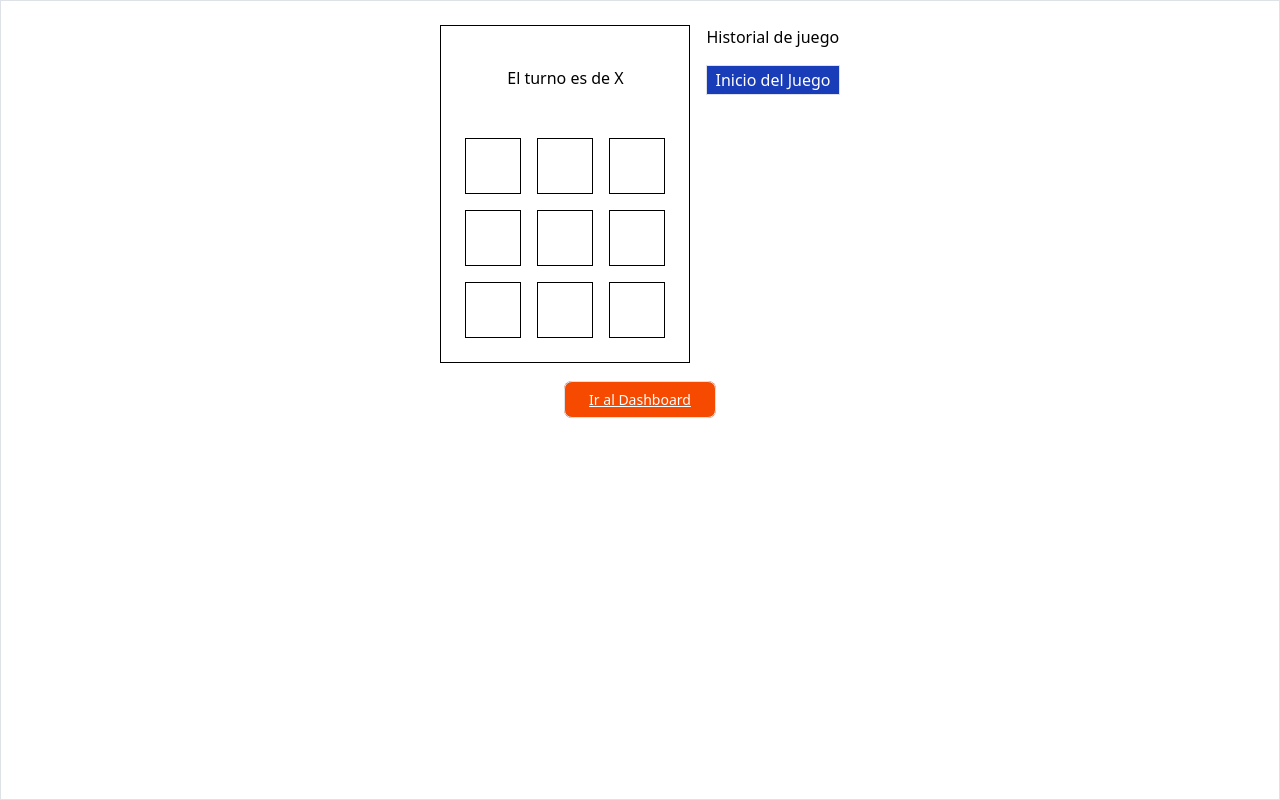
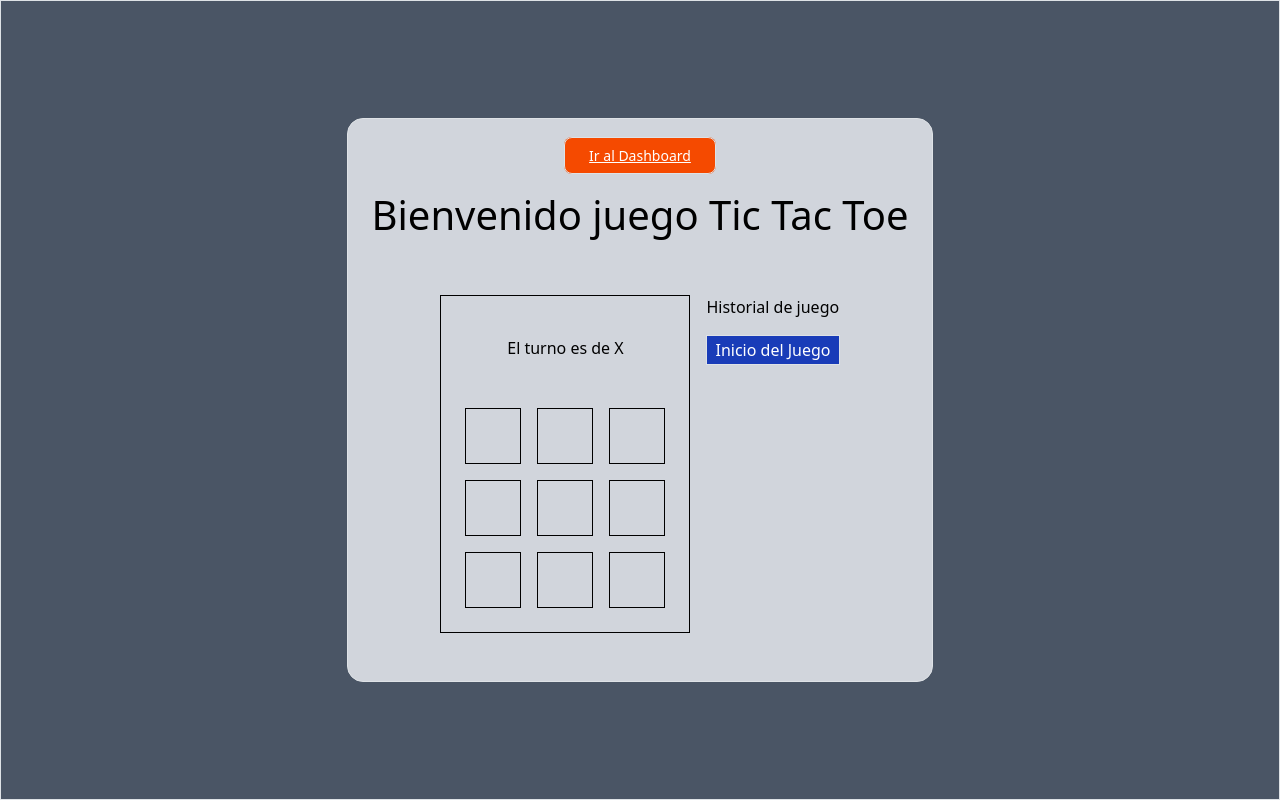
Before and after one commit to JaimeSuarez14/proyecto-pokemon-adivinar-nombre-typescript, a React (Vite) app: page /tictactoe in a window 1280 px wide. Built offline with nearby package versions, Linux system fonts and the light colour scheme.

Commit message:
adicion de ui par el tictactoe

```diff
--- a/src/components/feature-tic-tac-toe/game.tsx
+++ b/src/components/feature-tic-tac-toe/game.tsx
@@ -30,7 +30,7 @@ const Game = () => {
   };
 
   return (
-    <div className="m-6 flex justify-center gap-3 dark:text-white">
+    <div className="m-6 flex justify-center gap-3 ">
       <div>
         <Board
           squares={currentSquares}
--- a/src/components/feature-tic-tac-toe/square.tsx
+++ b/src/components/feature-tic-tac-toe/square.tsx
@@ -10,9 +10,9 @@ interface props {
 const Square = ({value, onHandlerClick, casillaGanadora}:props) => {
 
   return (
-      <button className={"h-14 w-14 flex  text-black justify-center items-center border font-bold text-2xl "+ (casillaGanadora ? "border-amber-800 text-amber-800 bg-amber-300" : "border-black dark:border-white ")}
+      <button className={"h-14 w-14 flex text-black justify-center items-center border font-bold "+ (casillaGanadora ? "border-amber-800 text-amber-800 bg-amber-300" : "border-black dark:border-white ")}
         onClick={onHandlerClick}
-      >{ !!value && value }</button>
+      ><span className="text-2xl">{ !!value && value }</span></button>
   )
 }
 export default Square
--- a/src/pages/dashboard.tsx
+++ b/src/pages/dashboard.tsx
@@ -12,7 +12,9 @@ const Dashboard = () => {
             Dashboard
           </p>
           <div className="my-5 grid grid-cols-1 md:grid-cols-2 gap-2">
-            <div className="h-32 w-64 border flex items-center justify-center bg-linear-to-r from-pink-500 to-violet-950  ">
+            <div className="h-32 w-64 border flex items-center justify-center bg-linear-to-r from-pink-500 to-violet-950
+            hover:scale-105 duration-150 animate-pulse hover:animate-none
+            ">
               <Link
                 className="text-2xl text-white font-bold text-decoration-none"
                 to={"/tictactoe"}
@@ -20,7 +22,7 @@ const Dashboard = () => {
                 Jugar Tic Tac Toe
               </Link>
             </div>
-            <div className="h-32 w-64 border flex items-center justify-center bg-linear-to-r from-pink-500 to-violet-950  ">
+            <div className="h-32 w-64 border flex items-center justify-center bg-linear-to-r from-pink-500 to-violet-950  hover:scale-105 duration-150 animate-pulse hover:animate-none">
               <Link
                 className="text-2xl text-center text-white font-bold text-decoration-none"
                 to={"/game_pokemon"}
--- a/src/pages/game_tic_tac_toe.tsx
+++ b/src/pages/game_tic_tac_toe.tsx
@@ -1,14 +1,22 @@
-import { Link } from "react-router"
-import Game from "../components/feature-tic-tac-toe/game"
+import { Link } from "react-router";
+import Game from "../components/feature-tic-tac-toe/game";
 
 const TicTacToe = () => {
   return (
-    <div className="w-full  border h-screen text-black ">
-      <Game />
-      <div className="text-center">
-        <Link to={"/dashboard"} className="py-2 px-4 border text-sm text-left bg-orange-600 text-white hover:bg-orange-700 rounded-lg" >Ir al Dashboard</Link>
+    <div className="w-full  border h-screen bg-gray-600 text-black flex justify-center items-center">
+      <div className="flex flex-col justify-center items-center p-4 border rounded-2xl bg-gray-300">
+        <div className="text-center">
+          <Link
+            to={"/dashboard"}
+            className="py-2 px-4 border text-sm text-left bg-orange-600 text-white hover:bg-orange-700 rounded-lg"
+          >
+            Ir al Dashboard
+          </Link>
+        </div>
+        <h1 className="py-4">Bienvenido juego Tic Tac Toe</h1>
+        <Game />
       </div>
     </div>
-  )
-}
-export default TicTacToe
+  );
+};
+export default TicTacToe;
```
